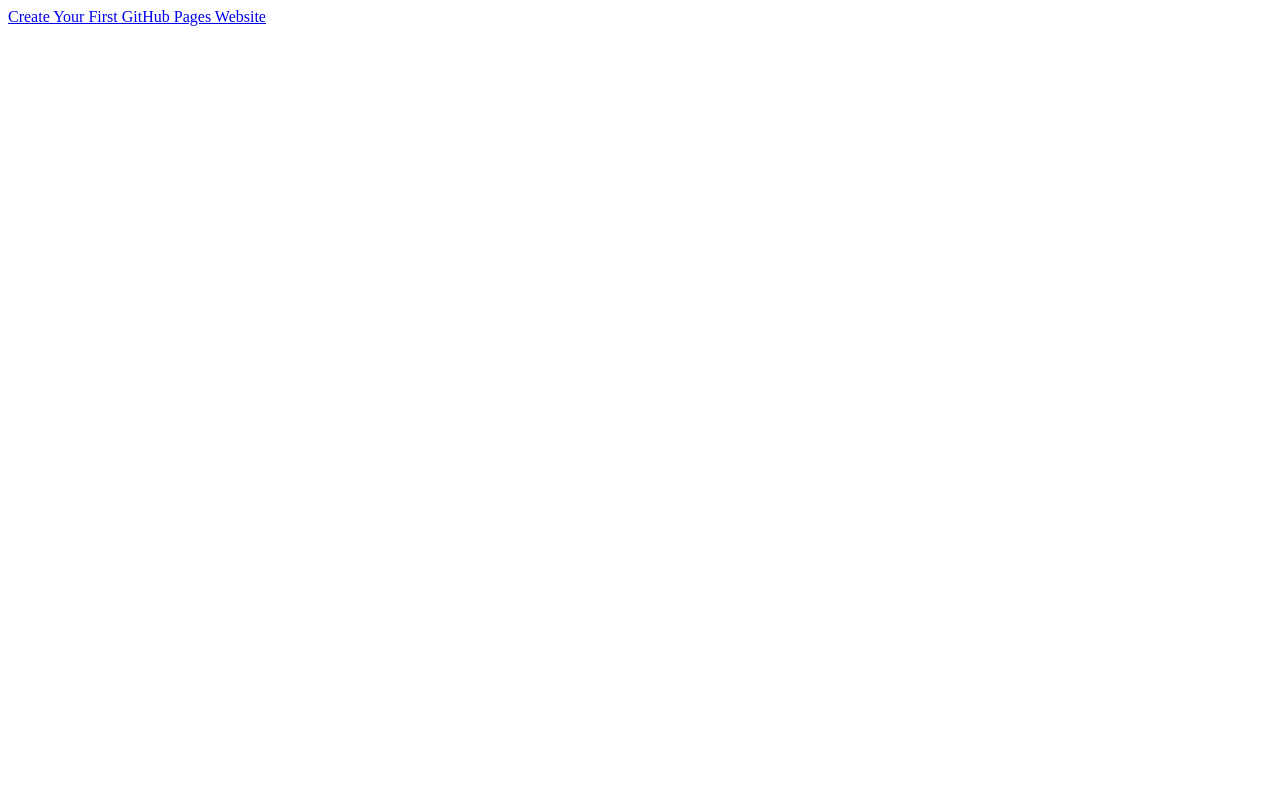
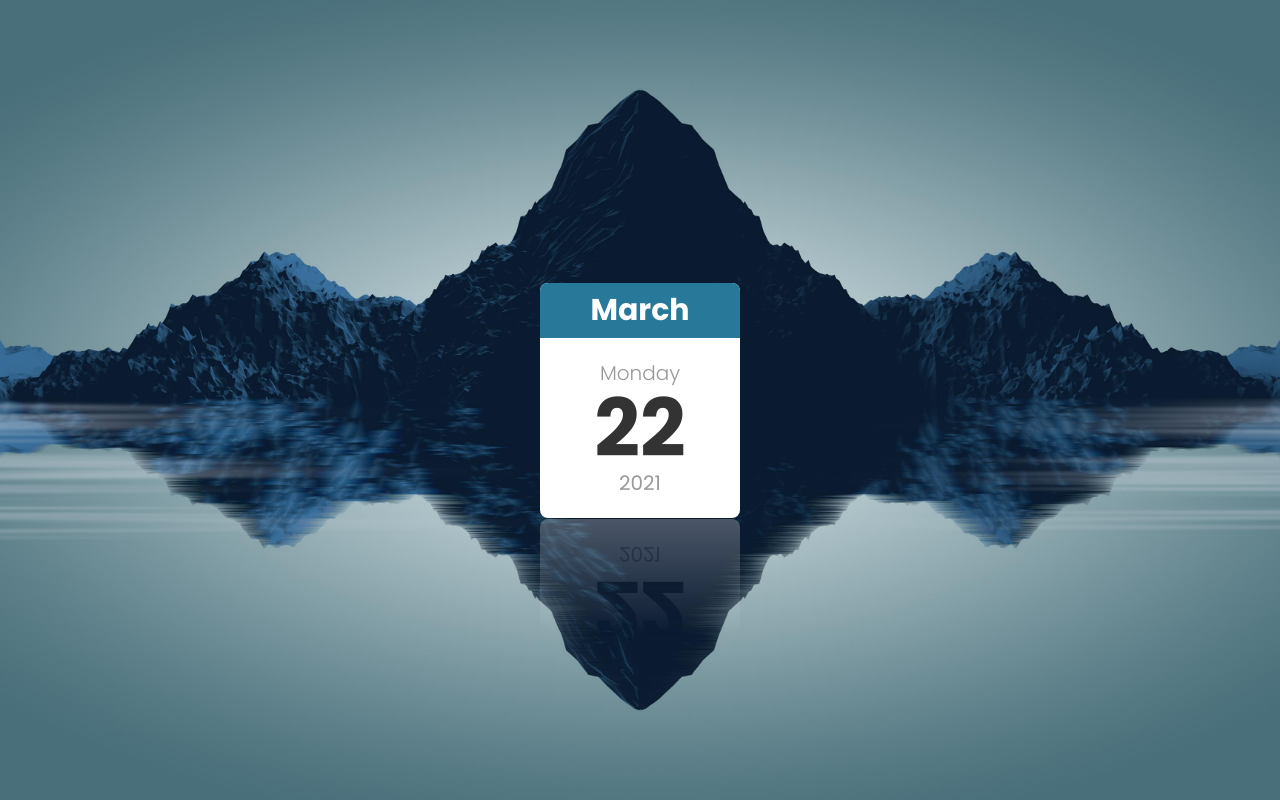
Before and after one commit to hajljnopera/haihi2, a plain HTML site: page index.html in a window 1280 px wide. Drawn offline with Linux system fonts and the light colour scheme.

Commit message:
Add files via upload

```diff
--- /dev/null
+++ b/code.js
@@ -0,0 +1,13 @@
+const lang = navigator.languaje;
+let date = new Date();
+
+let dayNumber = date.getDate();
+let month = date.getMonth();
+let dayName = date.toLocaleString(lang, {weekday: 'long'})
+let monthName = date.toLocaleString(lang, {month: 'long'})
+let year = date.getFullYear()
+
+document.getElementById('monthName').innerHTML = monthName;
+document.getElementById('dayName').innerHTML = dayName;
+document.getElementById('dayNumber').innerHTML = dayNumber;
+document.getElementById('year').innerHTML = year;
--- a/index.html
+++ b/index.html
@@ -1,22 +1,22 @@
 <html lang="en">
 <head>
     <meta charset="UTF-8">
-    <title>Test</title>
-    <!-- <link rel="stylesheet" href="styles.css"> -->
-    <!-- <link rel="icon" type="png"  href="Images/Icon3.png" -->
+    <meta http-equiv="X-UA-Compatible" content="IE=edge">
+    <meta name="viewport" content="width=device-width, initial-scale=1.0">
+    <title>Calendar | Kevin</title>
+    <link rel="stylesheet" href="styles.css">
+    <link rel="icon" type="png"  href="Images/Icon3.png"
 </head>
 <body>
-    <!-- <div class="calendar"> -->
-        <!-- <p id="monthName"></p> -->
-        <!-- <p id="dayName"></p> -->
-        <!-- <p id="dayNumber"></p> -->
-        <!-- <p id="year"></p> -->
-    <!-- </div> -->
+    <div class="calendar">
+        <p id="monthName"></p>
+        <p id="dayName"></p>
+        <p id="dayNumber"></p>
+        <p id="year"></p>
+    </div>
 
-	<a href="https://www.youtube.com/watch?v=BA_c3bGQXlQ">Create Your First GitHub Pages Website</a>
-
-    <!-- <script src="code.js"> -->
-    <!-- </script> -->
+    <script src="code.js">
+    </script>
 
 </body>
 </html>
--- /dev/null
+++ b/styles.css
@@ -0,0 +1,59 @@
+@import url('https://fonts.googleapis.com/css2?family=Poppins:wght@300;400;700&display=swap');
+
+*{
+    margin: 0;
+    padding: 0;
+    box-sizing: border-box;
+    font-family: 'Poppins', sans-serif;
+}
+
+body {
+    display: flex;
+    justify-content: center;
+    align-items: center;
+    min-height: 100vh;
+    background-image: url("Images/MountainBack.jpg");
+    background-size: cover;
+    background-position: center;
+}
+
+.calendar {
+    position: relative;
+    width: 200px;
+    background: #fff;
+    text-align: center;
+    border-radius: 8px;
+    overflow: hidden;
+    -webkit-box-reflect: below 1px linear-gradient(transparent,transparent,#0004);
+}
+
+.calendar #monthName {
+    position: relative;
+    padding: 5px 10px;
+    background: #287999;
+    color: #fff;
+    font-size: 30px;
+    font-weight: 700;
+}
+
+.calendar #dayName {
+    margin-top: 20px;
+    font-size: 20px;
+    font-weight: 300;
+    color: #999;
+}
+
+.calendar #dayNumber {
+    margin-top: 0px;
+    line-height: 1em;
+    font-size: 80px;
+    font-weight: 700;
+    color: #333;
+}
+
+.calendar #year {
+    margin-bottom: 20px;
+    font-size: 20px;
+    font-weight: 500;
+    color: #999;
+}
```
Also changed, not shown: Images/Icon3.png (added), Images/MountainBack.jpg (added).
